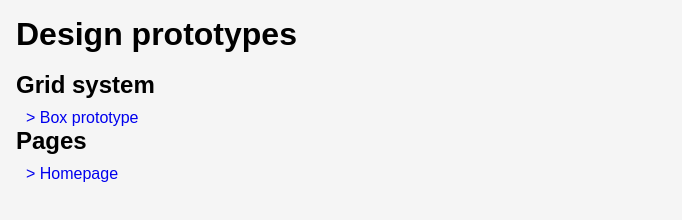
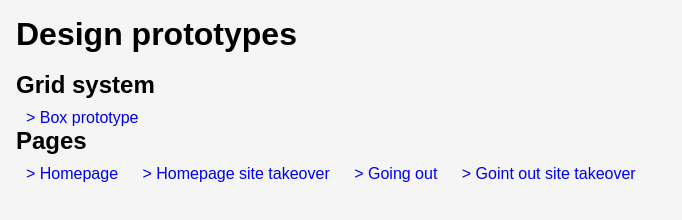
Before and after one commit to waldinho/breakpoint-grid-layout, a plain HTML site: page index.html in a window 1280 px wide. Shown: the whole page, without its empty margins (0-682 px from the left). Drawn offline with Linux system fonts and the light colour scheme.

Commit message:
index items added.

```diff
--- a/index.html
+++ b/index.html
@@ -28,6 +28,12 @@
     <h2>Pages</h2>
     <a href="homepage.html" />> Homepage
     </a>
+    <a href="homepage-site-takeover.html" />> Homepage site takeover
+    </a>
+    <a href="going-out.html" />> Going out
+    </a>
+    <a href="going-out-site-takeover.html" />> Goint out site takeover
+    </a>
 </body>
 
 </html>
```
